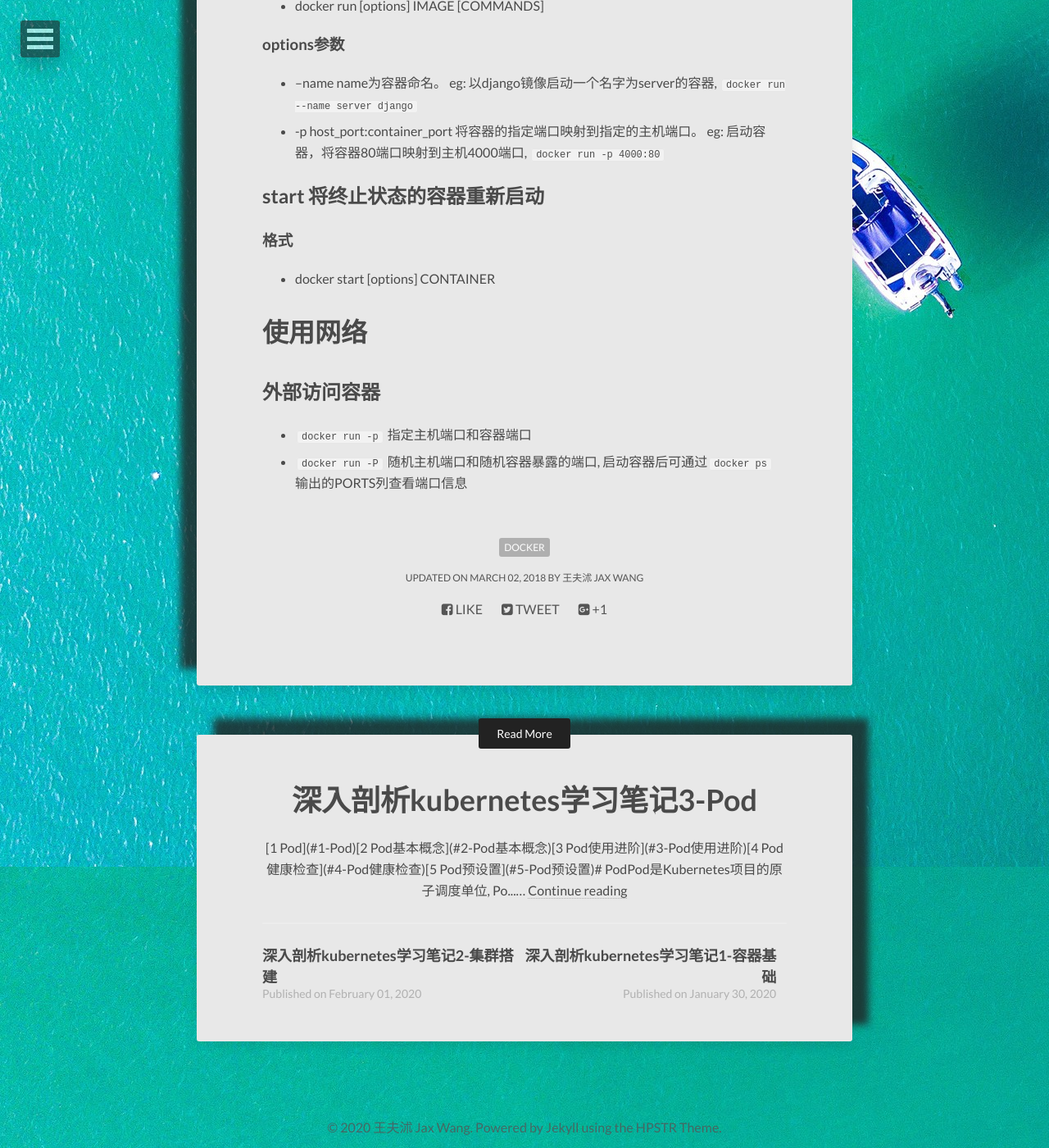
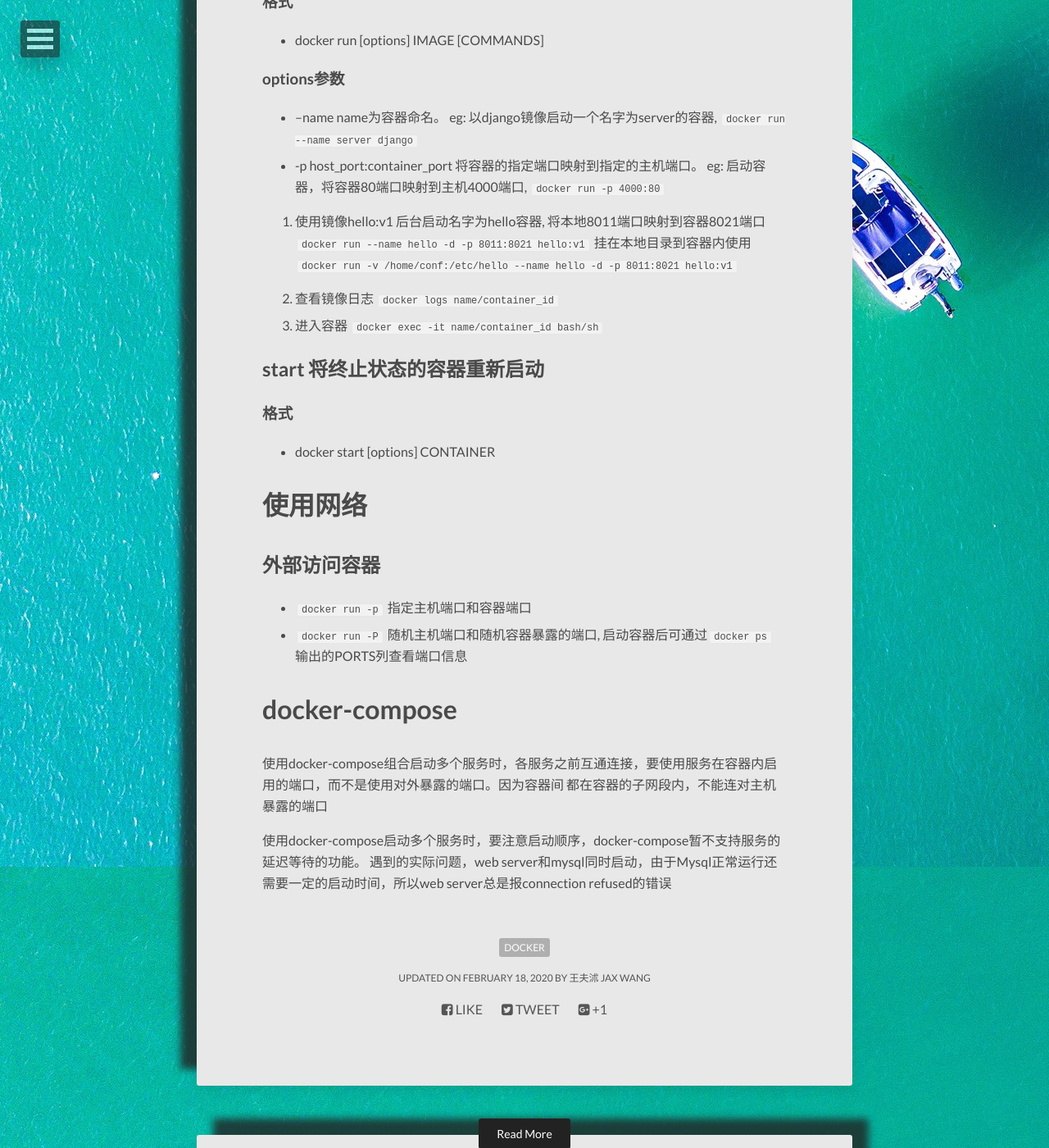
Before and after one commit to wfsly/blog, a Jekyll site: the page built from _posts/2018-03-02-Docker常用指令.md, in a window 1280 px wide and 1400 px high, scrolled down 862 px. Shown: the whole window at 82% size. Built offline with Jekyll 4.4.1, drawn with Linux system fonts in a browser that asks for light colours; nearby versions of some CDN libraries; some of the changed text lies outside the part shown.

Commit message:
feat: update 2018-03-02-Docker常用指令

```diff
--- a/_posts/2018-03-02-Docker常用指令.md
+++ b/_posts/2018-03-02-Docker常用指令.md
@@ -2,7 +2,7 @@
 layout: post
 title:  Docker常用指令
 description:
-modified:   2018-03-02 16:19:31
+modified:   2020-02-18 10:10:31
 tags: [docker]
 ---
 
@@ -17,6 +17,8 @@ tags: [docker]
 - -t|--tag=[] tag 重命名image，为创建的镜像打上标签，标签可用/分隔账户名和库名，标签还可以加:后跟版本。
   eg: 以当前目录为上下文目录创建用户名为wfsly，库名为hello, 版本v1的镜像，`docker build -t wfsly/hello:v1 .`
 
+1. 创建指定name:tag的镜像
+`docker build -t name:tag .`
 
 # 启动容器
 
@@ -31,6 +33,17 @@ tags: [docker]
 - -p host_port:container_port 将容器的指定端口映射到指定的主机端口。
 	eg: 启动容器，将容器80端口映射到主机4000端口, `docker run -p 4000:80`
 
+2. 使用镜像hello:v1 后台启动名字为hello容器, 将本地8011端口映射到容器8021端口
+`docker run --name hello -d -p 8011:8021 hello:v1`
+挂在本地目录到容器内使用
+`docker run -v  /home/conf:/etc/hello --name hello -d -p 8011:8021 hello:v1`
+
+3. 查看镜像日志
+`docker logs name/container_id`
+4. 进入容器
+`docker exec -it name/container_id bash/sh`
+
+
 
 ## start 将终止状态的容器重新启动
 ### 格式
@@ -41,3 +54,12 @@ tags: [docker]
 ## 外部访问容器
 - `docker run -p` 指定主机端口和容器端口
 - `docker run -P` 随机主机端口和随机容器暴露的端口, 启动容器后可通过`docker ps`输出的PORTS列查看端口信息
+
+
+# docker-compose
+
+使用docker-compose组合启动多个服务时，各服务之前互通连接，要使用服务在容器内启用的端口，而不是使用对外暴露的端口。因为容器间
+都在容器的子网段内，不能连对主机暴露的端口
+
+使用docker-compose启动多个服务时，要注意启动顺序，docker-compose暂不支持服务的延迟等待的功能。
+遇到的实际问题，web server和mysql同时启动，由于Mysql正常运行还需要一定的启动时间，所以web server总是报connection refused的错误
```
